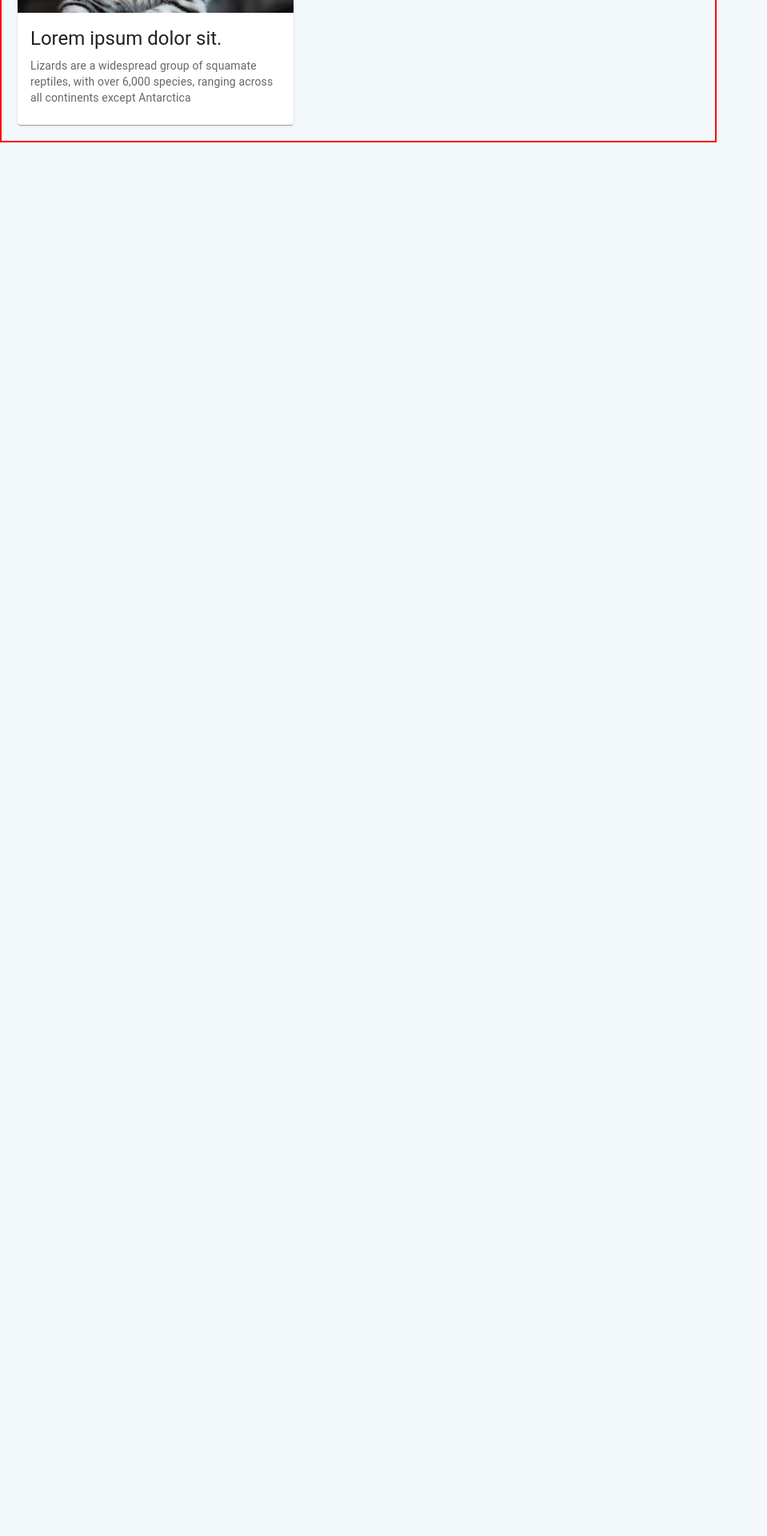
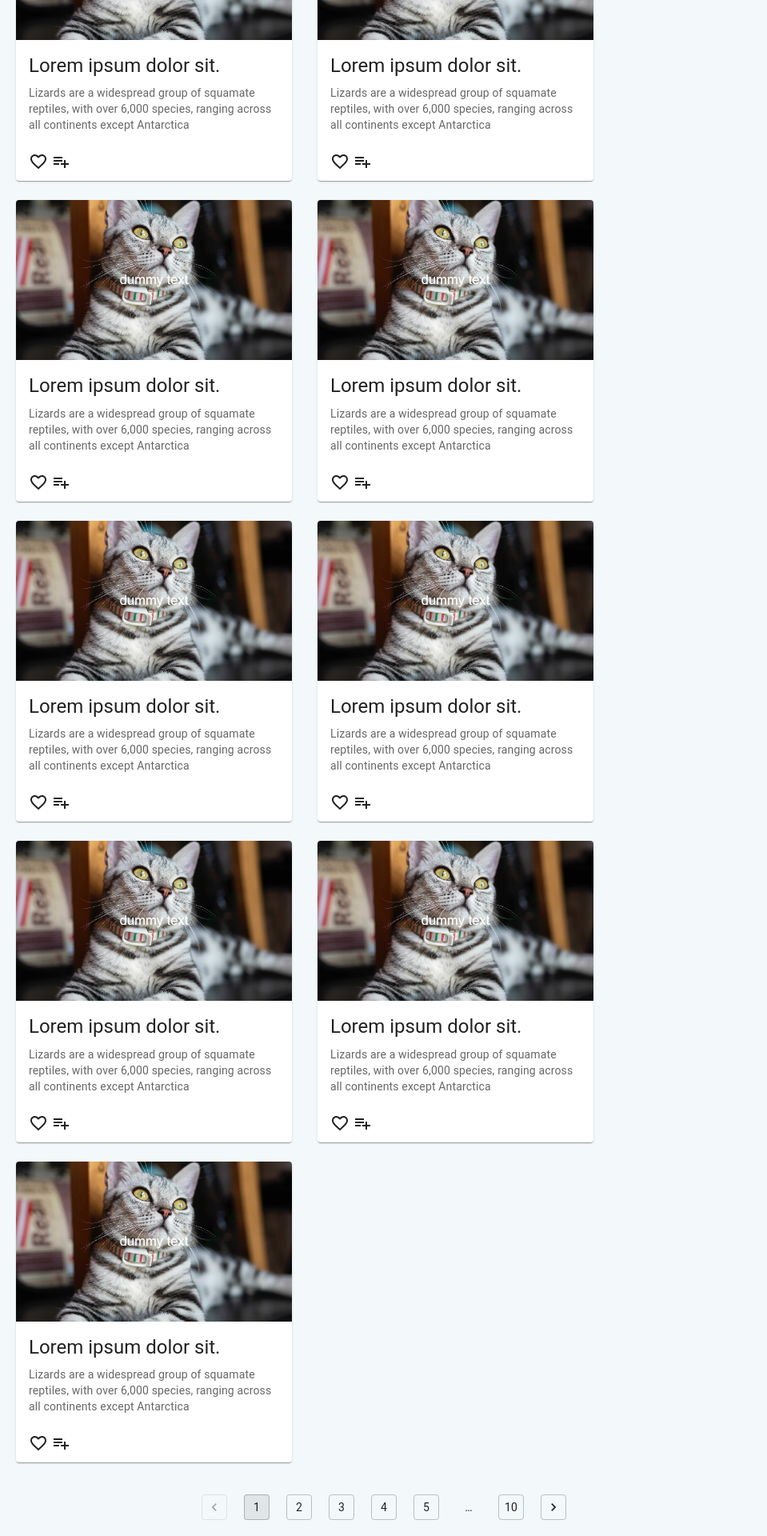
Before and after one commit to Mehemmed77/Recipe-app, a React (Vite) app: page /recipes in a window 1280 px wide. Shown: the part 344-2264 px from the top of the page at 80% size, without its empty margins (0-959 px from the left). Before the commit the page ends 800 px from the top, so only its background shows below. Built offline with nearby package versions, Linux system fonts and the light colour scheme.

Commit message:
added a pagination not finished

```diff
--- a/src/components/Recipe.jsx
+++ b/src/components/Recipe.jsx
@@ -3,8 +3,11 @@ import CardHeader from '@mui/material/CardHeader';
 import CardMedia from '@mui/material/CardMedia';
 import CardContent from '@mui/material/CardContent';
 import CardActions from '@mui/material/CardActions';
+import FavoriteBorderIcon from '@mui/icons-material/FavoriteBorder';
+import FavoriteIcon from '@mui/icons-material/Favorite';
+import PlaylistAddIcon from '@mui/icons-material/PlaylistAdd';
 import dummyImg from "../imgs/dummy.png";
-import { Typography } from '@mui/material';
+import { Button, Typography } from '@mui/material';
 
 export default function Recipe () {
     return <>
@@ -19,7 +22,9 @@ export default function Recipe () {
                     species, ranging across all continents except Antarctica
                 </Typography>
             </CardContent>
-
+            <CardActions>
+                <div className='actions'> <FavoriteBorderIcon titleAccess="Add to Favorites" /> <PlaylistAddIcon titleAccess="Add to Saved" /> </div>
+            </CardActions>
         </Card>
     </>
 }
--- a/src/components/Recipes.jsx
+++ b/src/components/Recipes.jsx
@@ -2,6 +2,8 @@ import "../css/recipes.scss";
 import TextField from '@mui/material/TextField';
 import SearchIcon from '@mui/icons-material/Search';
 import Recipe from "./Recipe";
+import Grid from '@mui/material/Grid2';
+import { Pagination } from "@mui/material";
 
 export default function Recipes() {
     return <>
@@ -14,7 +16,39 @@ export default function Recipes() {
 
                 <div className="mainContent">
                     <span>Search any recipe you want!</span>
-                    <Recipe />
+                    <Grid container sx={{marginBlockStart: 2}} rowSpacing={3} columnSpacing={{ xs: 2, sm: 2, md: 4 }}>
+                        <Grid>
+                            <Recipe />
+                        </Grid>
+                        <Grid>
+                            <Recipe />
+                        </Grid>
+                        <Grid>
+                            <Recipe />
+                        </Grid>
+                        <Grid>
+                            <Recipe />
+                        </Grid>
+                        <Grid>
+                            <Recipe />
+                        </Grid>
+                        <Grid>
+                            <Recipe />
+                        </Grid>
+                        <Grid>
+                            <Recipe />
+                        </Grid>
+                        <Grid>
+                            <Recipe />
+                        </Grid>
+                        <Grid>
+                            <Recipe />
+                        </Grid>
+                    </Grid>
+                </div>
+
+                <div className="paginationContainer">
+                    <Pagination sx={{marginBlockStart: 5}} count={10} variant="outlined" shape="rounded" />
                 </div>
             </div>
             <aside>salam</aside>
--- a/src/css/index.css
+++ b/src/css/index.css
@@ -50,10 +50,6 @@ a:hover {
     display: flex;
 }
 
-.container > div {
-    border: 2px solid red;
-}
-
 .code, .result {
     min-width: 300px;
 }
--- a/src/css/recipes.scss
+++ b/src/css/recipes.scss
@@ -7,7 +7,7 @@
 }
 
 .searchContent {
-    width: 70%;
+    width: 75%;
 }
 
 .searchBar {
@@ -27,3 +27,17 @@
         cursor: pointer;
     }
 }
+
+.mainContent {
+    margin-block-start: 20px;
+}
+
+.actions {
+    & svg{cursor: pointer;}
+    margin-left: 8px;
+}
+
+.paginationContainer {
+    display: flex;
+    justify-content: center;
+}
```
